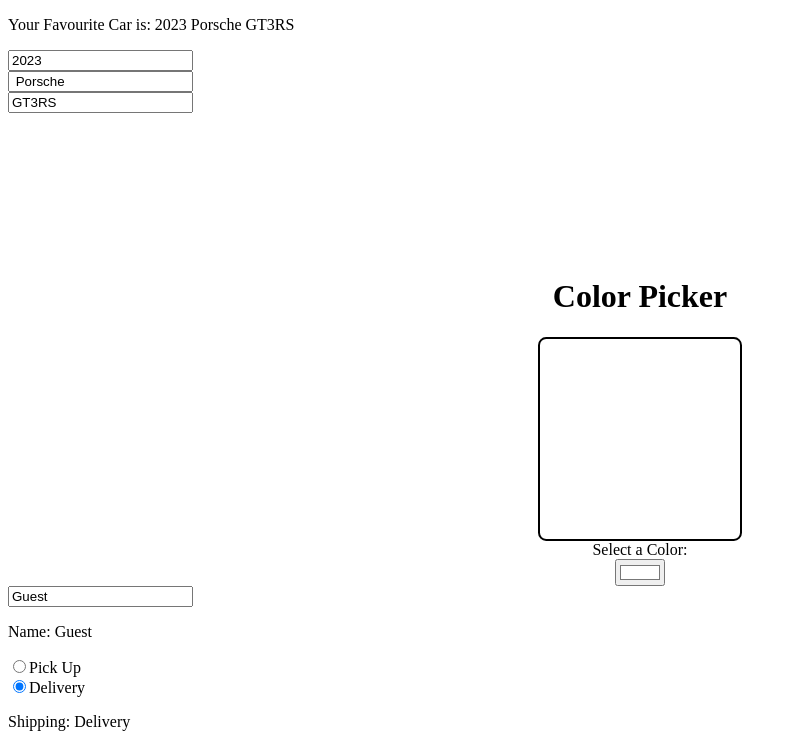
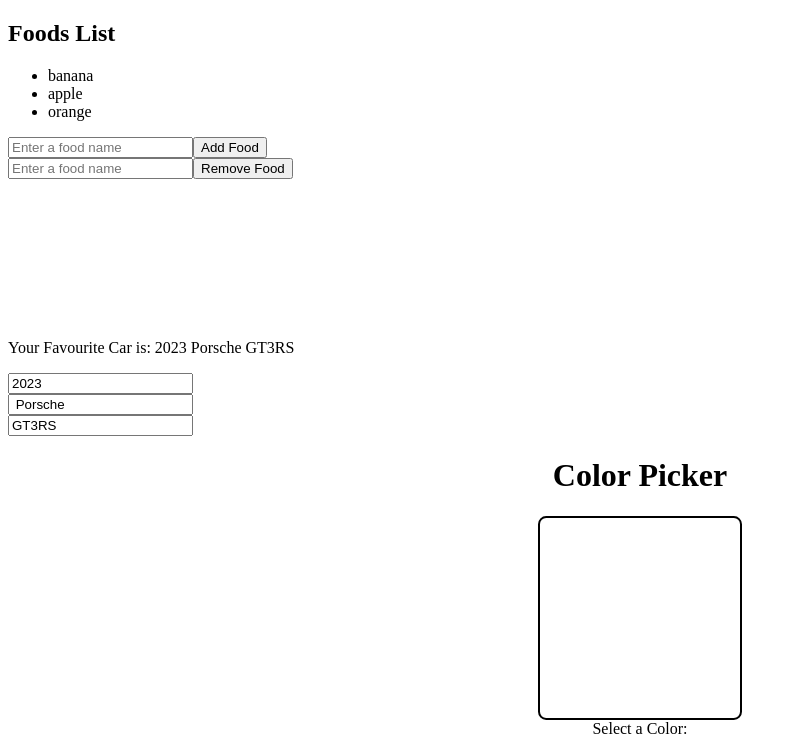
Before and after one commit to mehmetpektass/Card-Component, a React (Vite) app: page / in a window 1280 px wide. Shown: the top 737 px of the page, without its empty margins (0-797 px from the left). Built offline with nearby package versions, Linux system fonts and the light colour scheme.

Commit message:
edited Food.jsx

```diff
--- a/src/App.jsx
+++ b/src/App.jsx
@@ -7,12 +7,13 @@ import Counter from './Counter.jsx';
 import OnChange from './OnChange.jsx';
 import ColorPicker from './ColorPicker.jsx';
 import Car from './Car.jsx';
+import Food from './Food.jsx';
 
 function App() {
 
   return (
     <>
-    <Car/>
+    <Food/>
     <br />
     <br/>
     <br/>
@@ -21,6 +22,7 @@ function App() {
     <br/>
     <br/>
     <br/>
+    <Car/>
     <ColorPicker/>
     <OnChange/>
     <Counter/>
--- /dev/null
+++ b/src/Food.jsx
@@ -0,0 +1,32 @@
+import { useState } from "react";
+
+
+function Food(){
+
+const [foods, setFoods] = useState(["banana", "apple", "orange"])
+
+const handleAddFoods = () =>{
+    const addingNewFood = document.getElementById("addingFood").value;
+    document.getElementById("addingFood").value = "";
+    setFoods(prevFood => ([...prevFood, addingNewFood]))
+}
+const handleRemoveFoods = () =>{
+    const removingNewFood = document.getElementById("removingFood").value;
+    document.getElementById("removingFood").value = "";
+    setFoods(prevFood => (prevFood.filter(food => food !== removingNewFood)))
+}
+
+    return(
+        <div>
+            <h2>Foods List</h2>
+            <ul>
+                {foods.map((food, index) => <li key={index}>{food}</li> )}
+            </ul>
+            <input id="addingFood" type="text" placeholder="Enter a food name" />
+            <button onClick={handleAddFoods}>Add Food</button><br />
+            <input id="removingFood" type="text" placeholder="Enter a food name" />
+            <button onClick={handleRemoveFoods}>Remove Food</button>
+        </div>
+    );
+}
+export default Food
```
